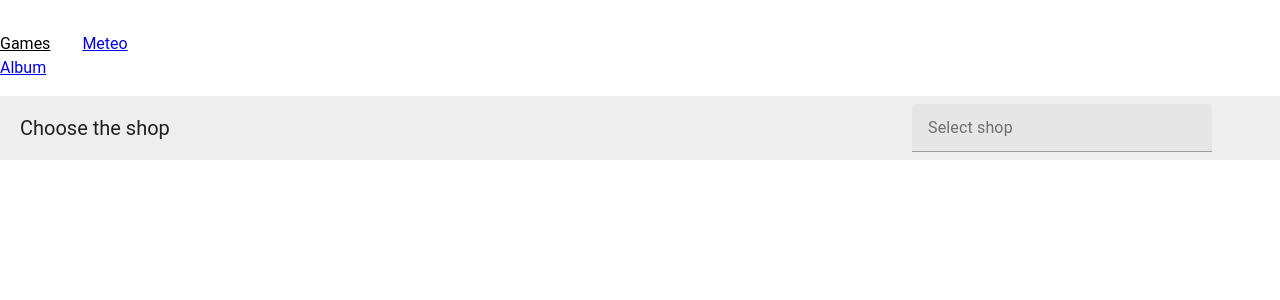
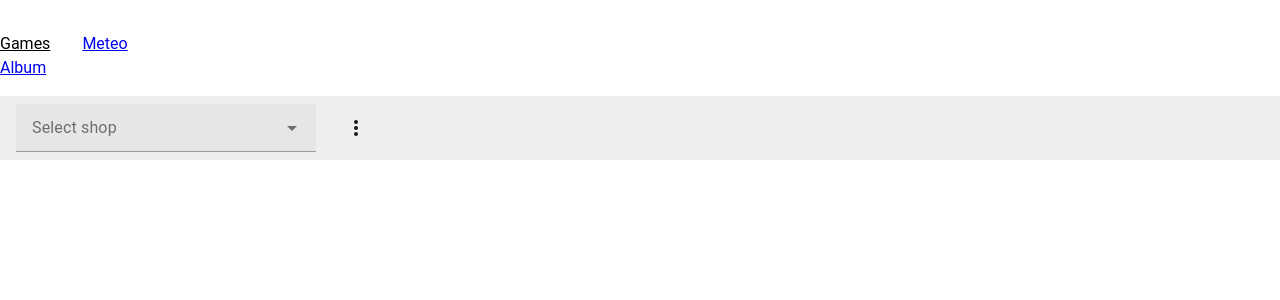
Before and after one commit to ThibaultNG/proto-vue, a Vue app: page /games in a window 1280 px wide. Shown: the top 300 px of the page. Built offline with nearby package versions, Linux system fonts and the light colour scheme; no server answers.

Commit message:
mdi icons + format

```diff
--- a/package.json
+++ b/package.json
@@ -14,7 +14,12 @@
   },
   "dependencies": {
     "@fawmi/vue-google-maps": "^0.9.79",
+    "@jamescoyle/vue-icon": "^0.1.2",
+    "@mdi/font": "^7.2.96",
+    "@mdi/js": "^7.2.96",
     "axios": "^1.4.0",
+    "material-design-icons-iconfont": "^6.7.0",
+    "mdi-vue3": "^7.2.96",
     "pinia": "^2.0.36",
     "vue": "^3.3.2",
     "vue-router": "^4.2.0",
--- a/src/main.ts
+++ b/src/main.ts
@@ -3,6 +3,9 @@ import { createPinia } from "pinia";
 
 import App from "./App.vue";
 import router from "./router";
+
+import "material-design-icons-iconfont/dist/material-design-icons.css";
+import "@mdi/font/css/materialdesignicons.css";
 
 // Vuetify
 import "vuetify/styles";
--- a/src/modules/games/component/SelectGameShop.vue
+++ b/src/modules/games/component/SelectGameShop.vue
@@ -9,24 +9,32 @@ const selectedShop = ref(null);
 const searchShop = ref("");
 const loading = ref(false);
 
-const shopNames = computed(() =>
-	shops.value[0] ? shops.value[0].map((s: { [x: string]: any }) => s["storeName"]) : []
-);
+// const shopNames = computed(() =>
+//     shops.value[0] ? shops.value[0].map((s: { [x: string]: any }) => s["storeName"]) : []
+// );
 
-getShops().then((s) => shops.value.push(s));
+// getShops().then((s) => shops.value.push(s));
 
+const shopNames = ["Steam", "Origin", "Epic Games", "Ubisoft"];
 </script>
 
 <template>
-	<v-toolbar>
-		<v-toolbar-title>Choose the shop</v-toolbar-title>
+    <v-toolbar>
+        <v-autocomplete
+            v-model="selectedShop"
+            v-model:search="searchShop"
+            :loading="loading"
+            :items="shopNames"
+            class="mx-4"
+            density="comfortable"
+            hide-no-data
+            hide-details
+            label="Select shop"
+            style="max-width: 300px"
+        ></v-autocomplete>
 
-		<v-autocomplete v-model="selectedShop" v-model:search="searchShop" :loading="loading" :items="shopNames" class="mx-4"
-			density="comfortable" hide-no-data hide-details label="Select shop"
-			style="max-width: 300px;"></v-autocomplete>
-
-		<v-btn icon="mdi-dots-vertical"></v-btn>
-	</v-toolbar>
+        <v-btn icon="mdi-dots-vertical"></v-btn>
+    </v-toolbar>
 </template>
 
 <style></style>
--- a/src/modules/meteo/component/Randomizer.vue
+++ b/src/modules/meteo/component/Randomizer.vue
@@ -1,22 +1,21 @@
 <script lang="ts" setup>
+const emit = defineEmits(["randomized"]);
+function randomize() {
+    const maxLatitude = 90;
+    const minLatitude = -90;
+    const maxLongitude = 180;
+    const minLLongitude = -180;
 
-const emit = defineEmits(['randomized'])
-function randomize(){
-    const maxLatitude = 90
-    const minLatitude = -90
-    const maxLongitude = 180
-    const minLLongitude = -180
+    Math.random();
 
-    Math.random() ;
-
-    let latitudeNewValue = Math.random() * (maxLatitude - minLatitude) + minLatitude
-    let longitudeNewValue = Math.random() * (maxLongitude - minLLongitude) + minLLongitude
-    emit('randomized', latitudeNewValue, longitudeNewValue)
+    let latitudeNewValue = Math.random() * (maxLatitude - minLatitude) + minLatitude;
+    let longitudeNewValue = Math.random() * (maxLongitude - minLLongitude) + minLLongitude;
+    emit("randomized", latitudeNewValue, longitudeNewValue);
 }
 </script>
 
 <template>
     <v-btn @click="randomize()" prepend-icon="$vuetify" stacked>
-        <slot/>
+        <slot />
     </v-btn>
 </template>
```
Also changed, not shown: src/modules/meteo/views/MeteoMain.vue (+26 -21 lines), 2 other files (tests, documents, lock files or other folders).
